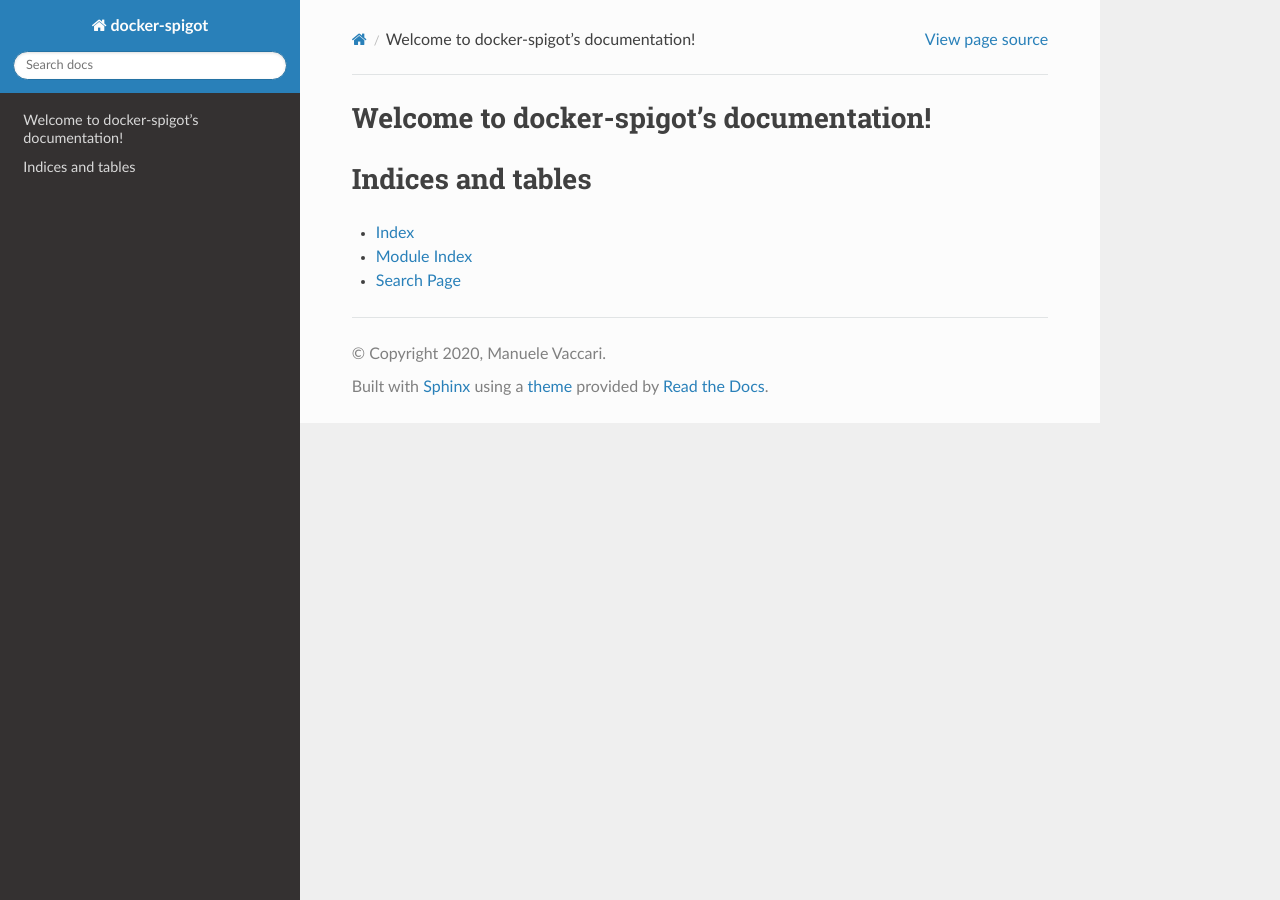
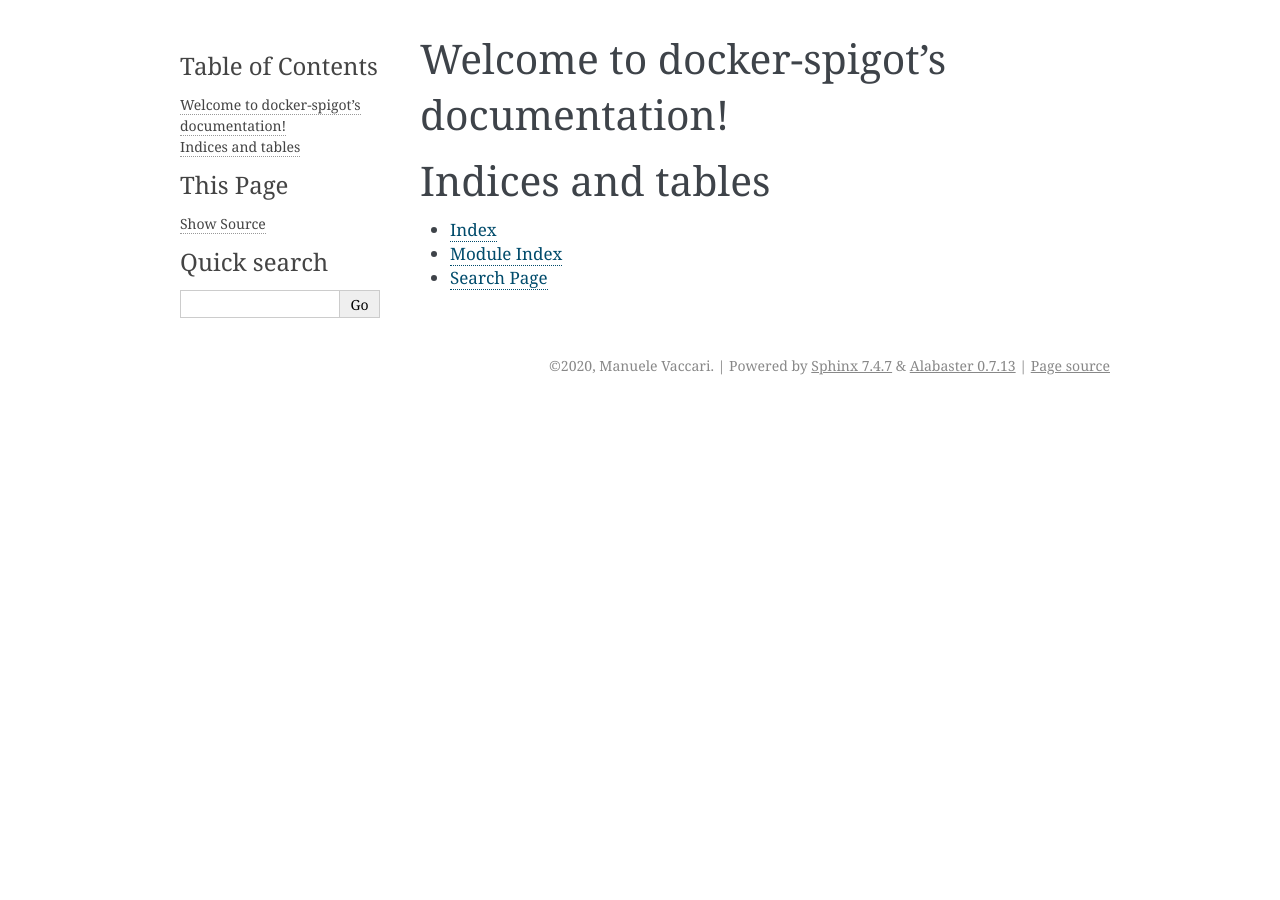
Before and after one commit to D3strukt0r/docker-spigot, a Sphinx documentation site: the page built from docs/index.rst, in a window 1280 px wide. Built offline with Sphinx 7.4.7, drawn with Linux system fonts in a browser that asks for light colours.

Commit message:
Use default theme

```diff
--- a/docs/conf.py
+++ b/docs/conf.py
@@ -14,9 +14,6 @@
 # import sys
 # sys.path.insert(0, os.path.abspath('.'))
 
-# Make sure to run "pip install -r requirements.txt" first!
-import sphinx_rtd_theme
-
 # -- Project information -----------------------------------------------------
 
 project = 'docker-spigot'
@@ -30,7 +27,6 @@ author = 'Manuele Vaccari'
 # extensions coming with Sphinx (named 'sphinx.ext.*') or your custom
 # ones.
 extensions = [
-    'sphinx_rtd_theme',
 ]
 
 # Add any paths that contain templates here, relative to this directory.
@@ -47,7 +43,7 @@ exclude_patterns = ['_build', 'Thumbs.db', '.DS_Store']
 # The theme to use for HTML and HTML Help pages.  See the documentation for
 # a list of builtin themes.
 #
-html_theme = 'sphinx_rtd_theme'
+html_theme = 'alabaster'
 
 # Add any paths that contain custom static files (such as style sheets) here,
 # relative to this directory. They are copied after the builtin static files,
--- a/docs/requirements.txt
+++ /dev/null
@@ -1 +0,0 @@
-sphinx_rtd_theme
```
Also changed, not shown: .readthedocs.yml.
